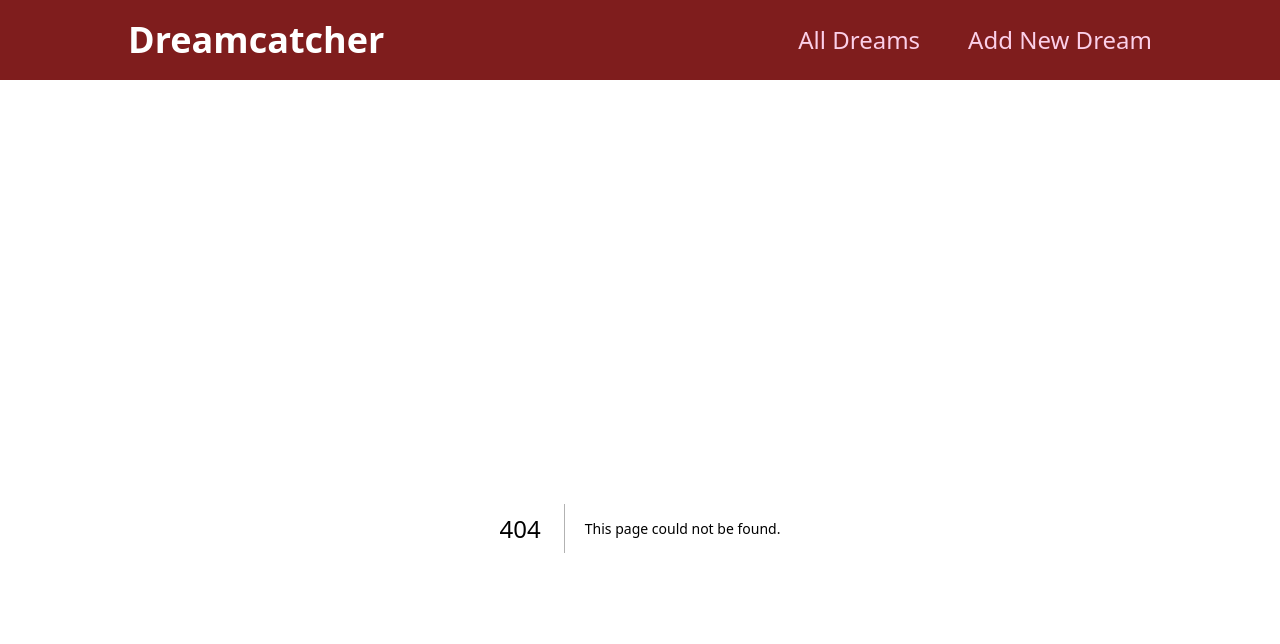
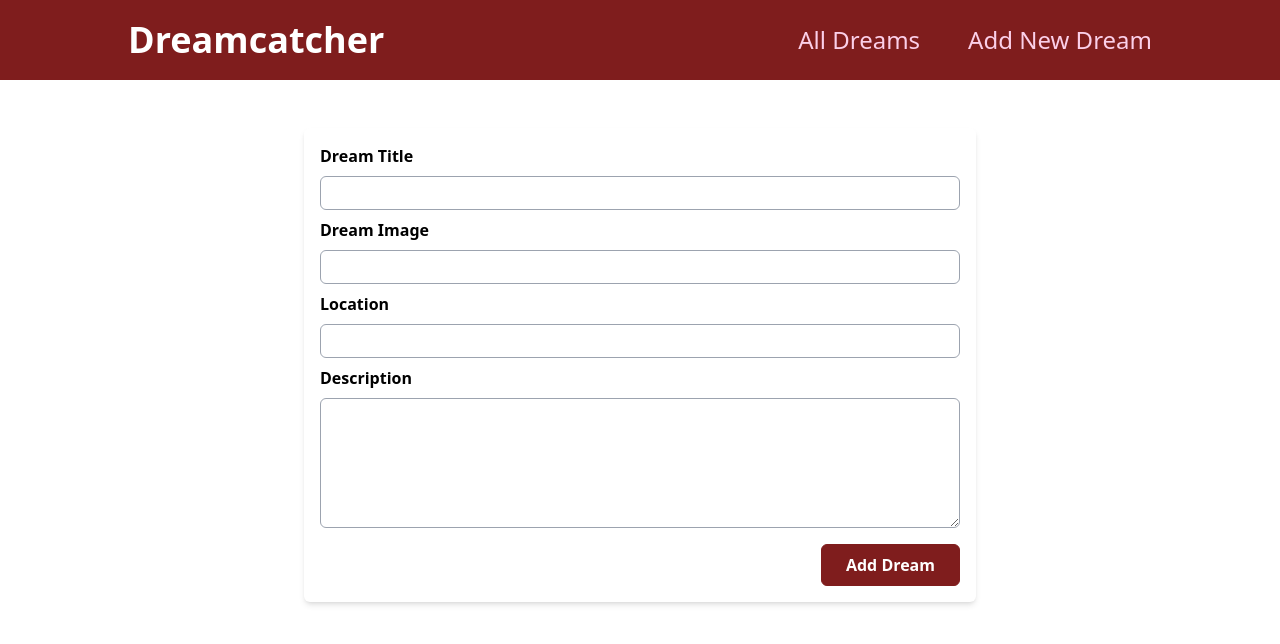
Before and after one commit to ashby-git/dreamcatcher, a Next.js app: page /new-dream in a window 1280 px wide. Before the commit this address had no page. Shown: the top 644 px of the page. Built offline with nearby package versions, Linux system fonts and the light colour scheme.

Commit message:
🚧Setup NewDreamPage

```diff
--- /dev/null
+++ b/pages/new-dream.tsx
@@ -0,0 +1,15 @@
+import NewDreamForm from "../components/dreams/NewDreamForm";
+import { IDreamItem } from "../types/types";
+
+function NewDreamPage() {
+  function addDreamHandler(dreamData: IDreamItem) {
+    console.log(dreamData);
+  }
+  return (
+    <div>
+      <NewDreamForm onAddDream={addDreamHandler} />
+    </div>
+  );
+}
+
+export default NewDreamPage;
```
